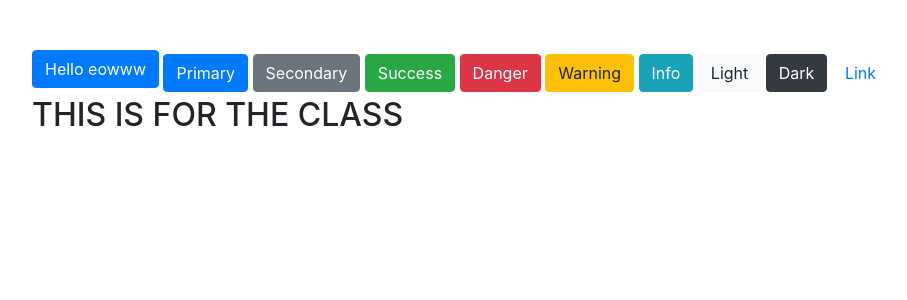
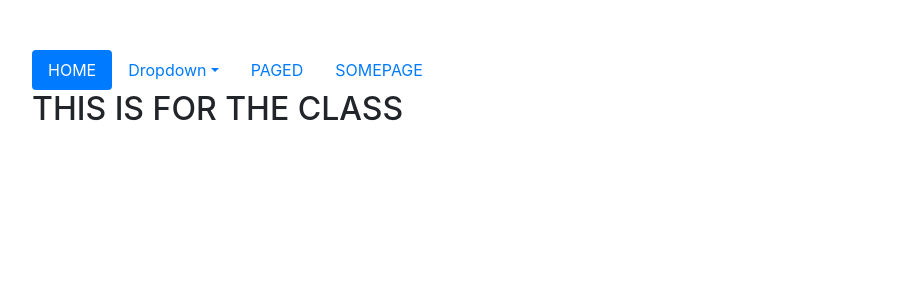
Before and after one commit to FECclass/Expense_Tracker, a Node server app: page / in a window 1280 px wide. Shown: the top 300 px of the page, without its empty margins (18-925 px from the left). Run offline with Node 20, Linux system fonts and the light colour scheme.

Commit message:
ADDING MORE FILES

```diff
--- a/routes/index.js
+++ b/routes/index.js
@@ -6,4 +6,9 @@ router.get('/', function(req, res, next) {
   res.render('index', { title: 'Expense Tracker App' });
 });
 
+router.get('/home', function(req, res, next) {
+  res.render('home', { title: 'Expense Tracker App' });
+});
+
+
 module.exports = router;
--- a/views/index.html
+++ b/views/index.html
@@ -6,18 +6,27 @@
     <link rel="stylesheet" href="https://stackpath.bootstrapcdn.com/bootstrap/4.1.3/css/bootstrap.min.css" integrity="sha384-MCw98/SFnGE8fJT3GXwEOngsV7Zt27NXFoaoApmYm81iuXoPkFOJwJ8ERdknLPMO" crossorigin="anonymous">
   </head>
   <body>
-    <h1 class="btn btn-primary">Hello eowww</h1>
-    <button type="button" class="btn btn-primary">Primary</button>
-<button type="button" class="btn btn-secondary">Secondary</button>
-<button type="button" class="btn btn-success">Success</button>
-<button type="button" class="btn btn-danger">Danger</button>
-<button type="button" class="btn btn-warning">Warning</button>
-<button type="button" class="btn btn-info">Info</button>
-<button type="button" class="btn btn-light">Light</button>
-<button type="button" class="btn btn-dark">Dark</button>
-
-<button type="button" class="btn btn-link">Link</button>
-
+      <ul class="nav nav-pills">
+          <li class="nav-item">
+            <a class="nav-link active" href="/home">HOME</a>
+          </li>
+          <li class="nav-item dropdown">
+            <a class="nav-link dropdown-toggle" data-toggle="dropdown" href="#" role="button" aria-haspopup="true" aria-expanded="true">Dropdown</a>
+            <div class="dropdown-menu">
+              <a class="dropdown-item" href="#">Action</a>
+              <a class="dropdown-item" href="#">Another action</a>
+              <a class="dropdown-item" href="#">Something else here</a>
+              <div class="dropdown-divider"></div>
+              <a class="dropdown-item" href="#">Separated link</a>
+            </div>
+          </li>
+          <li class="nav-item">
+            <a class="nav-link" href="/">PAGED</a>
+          </li>
+          <li class="nav-item">
+            <a class="nav-link" href="/home">SOMEPAGE</a>
+          </li>
+        </ul>
   <h2>THIS IS FOR THE CLASS</h2>
   </body>
 </html>
```
Also changed, not shown: public/images/new.jpg (added), public/javascripts/main.js (added).
